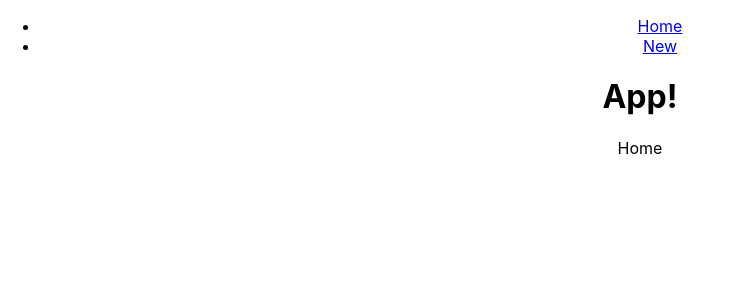
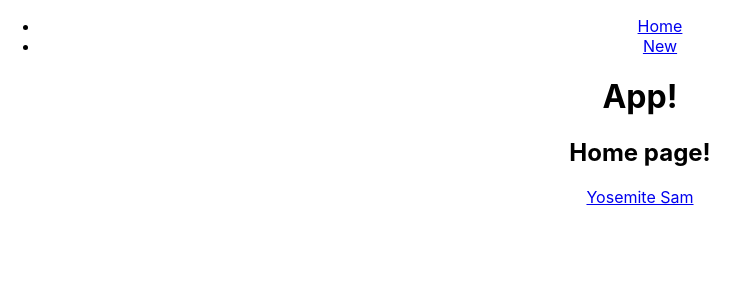
Before and after one commit to jtreeves/react-bounty-hunters-client, a React (Create React App) app: page / in a window 1280 px wide. Shown: the top 300 px of the page, without its empty margins (0-749 px from the left). Built offline with nearby package versions, Linux system fonts and the light colour scheme.

Commit message:
[BountyLink] Link to specific page

```diff
--- /dev/null
+++ b/src/components/BountyLink.js
@@ -0,0 +1,13 @@
+import { Link } from 'react-router-dom'
+
+function BountyLink(props) {
+    const linkTo = `/show/${props.bountyId}`
+
+    return (
+        <Link to={linkTo}>
+            {props.name}
+        </Link>
+    )
+}
+
+export default BountyLink
--- a/src/pages/Home.js
+++ b/src/pages/Home.js
@@ -1,10 +1,13 @@
 import { Component } from 'react'
+
+import BountyLink from '../components/BountyLink'
 
 class Home extends Component {
     render() {
         return (
             <div>
-                Home
+                <h2>Home page!</h2>
+                <BountyLink name={'Yosemite Sam'} bountyId={'1234'} />
             </div>
         )
     }
```
